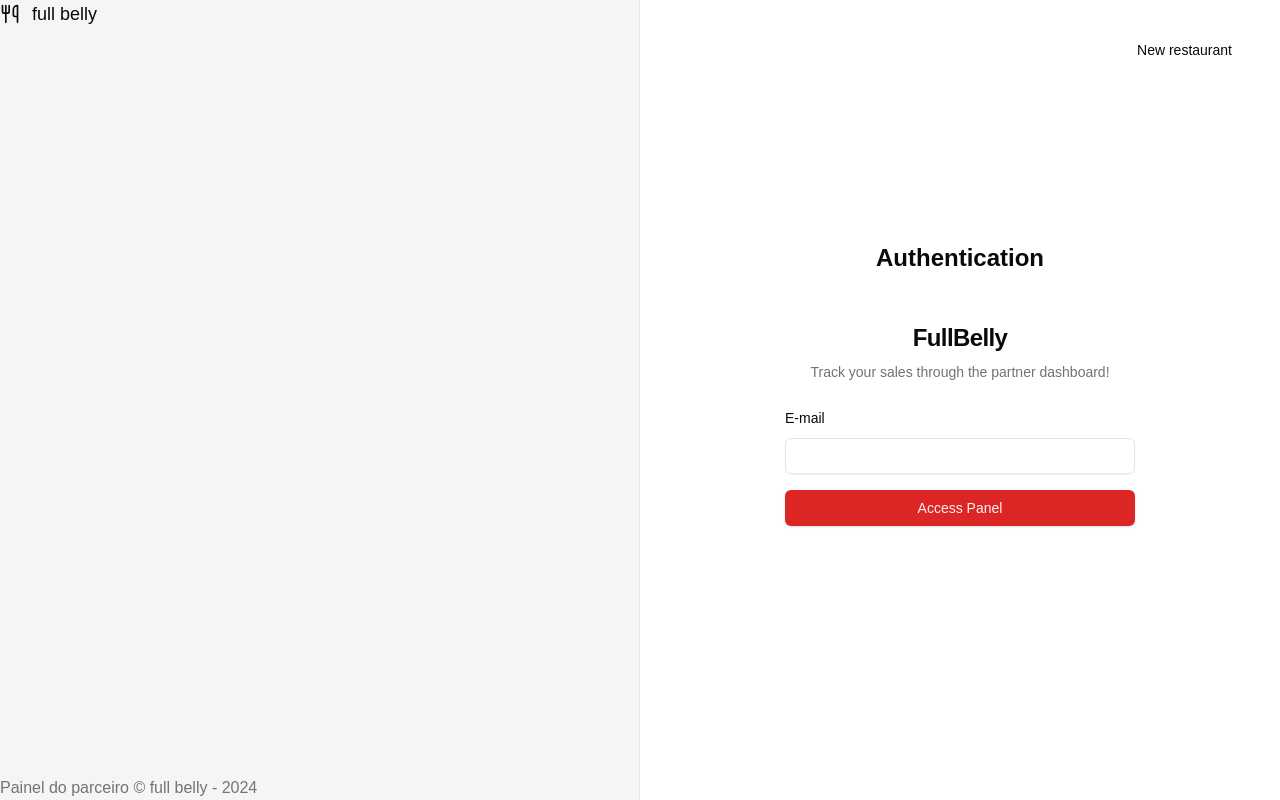
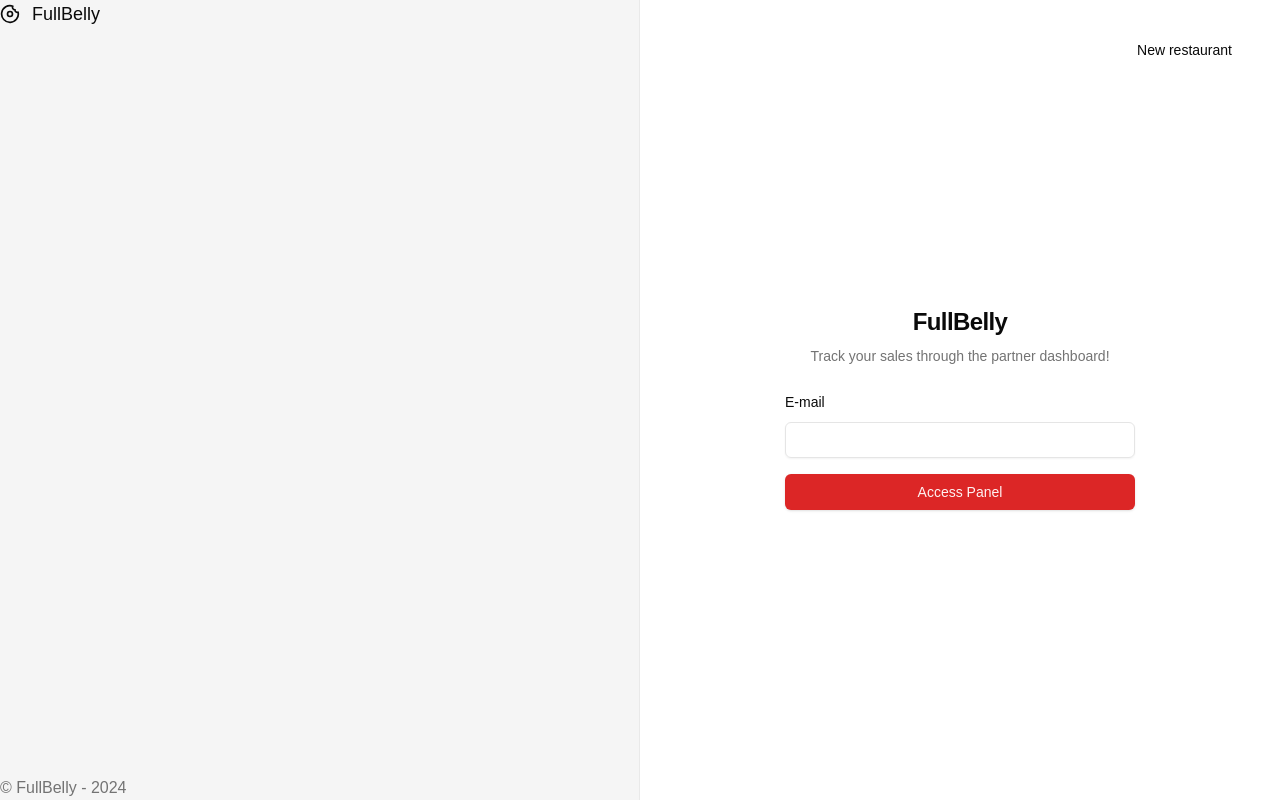
Before and after one commit to gregsvieira/fullbelly, a Next.js app: page /auth/sign-in in a window 1280 px wide. Built offline with nearby package versions, Linux system fonts and the light colour scheme.

Commit message:
update: layout pages
change icon from utensils to donut
removed text of footer
removed text of auth

```diff
--- a/src/app/auth/layout.tsx
+++ b/src/app/auth/layout.tsx
@@ -1,4 +1,4 @@
-import { Utensils } from 'lucide-react';
+import { Donut } from 'lucide-react';
 
 export default function AuthLayout({
   children,
@@ -10,17 +10,16 @@
 
         <div className="flex h-full flex-col justify-between border-r border-foreground/5 bg-muted pd-10 text-muted-foreground">
           <div className="flex items-center gap-3 text-lg font-medium text-foreground">
-            <Utensils className="h-5 w-5" />
-            <span>full belly</span>
+            <Donut className="h-5 w-5" />
+            <span>FullBelly</span>
           </div>
           <footer>
-            Painel do parceiro &copy; full belly - {new Date().getFullYear()}
+            &copy; FullBelly - {new Date().getFullYear()}
           </footer>
         </div>
 
 
-      <div className="flex flex-col justify-center items-center">
-        <h1 className="text-2xl font-bold">Authentication</h1>
+      <div className="relative flex flex-col justify-center items-center">
         <div className="mt-4">{children}</div>
       </div>
 
```
